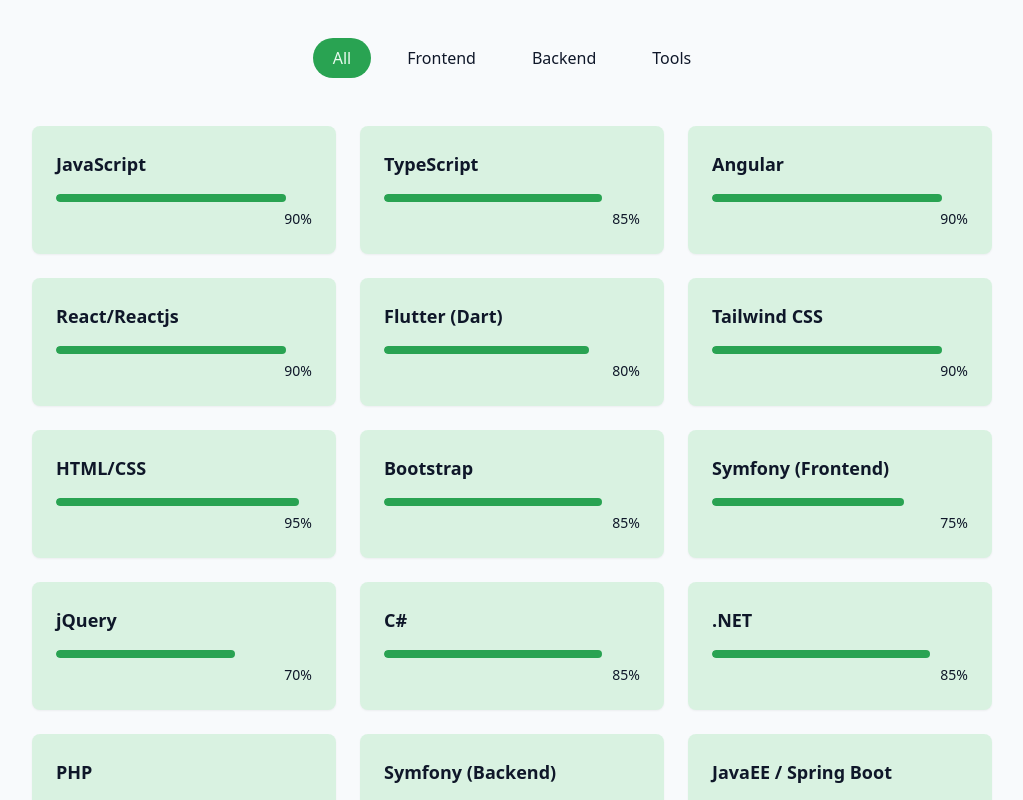
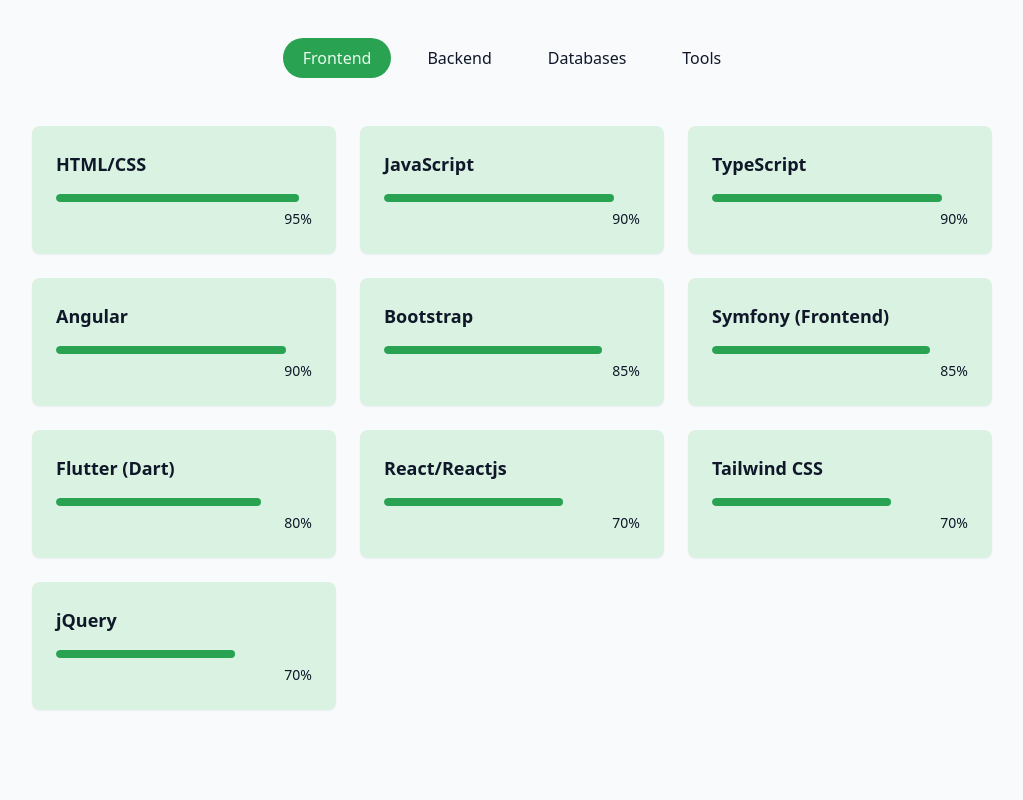
Before and after one commit to Farouk973/FelfelTech, a React (Vite) app: page / in a window 1280 px wide. Shown: the part 1700-2500 px from the top of the page, without its empty margins (128-1151 px from the left). Built offline with nearby package versions, Linux system fonts and the light colour scheme.

Commit message:
update skills

```diff
--- a/src/components/SkillsSection.jsx
+++ b/src/components/SkillsSection.jsx
@@ -3,64 +3,67 @@ import { cn } from "@/lib/utils";
 
 const skills = [
   // Frontend
-
   { name: "JavaScript", level: 90, category: "frontend" },
-  { name: "TypeScript", level: 85, category: "frontend" },
+  { name: "TypeScript", level: 90, category: "frontend" },
   { name: "Angular", level: 90, category: "frontend" },
-  { name: "React/Reactjs", level: 90, category: "frontend" },
+  { name: "React/Reactjs", level: 70, category: "frontend" },
   { name: "Flutter (Dart)", level: 80, category: "frontend" },
-  { name: "Tailwind CSS", level: 90, category: "frontend" },
+  { name: "Tailwind CSS", level: 70, category: "frontend" },
   { name: "HTML/CSS", level: 95, category: "frontend" },
   { name: "Bootstrap", level: 85, category: "frontend" },
-  { name: "Symfony (Frontend)", level: 75, category: "frontend" },
+  { name: "Symfony (Frontend)", level: 85, category: "frontend" },
   { name: "jQuery", level: 70, category: "frontend" },
 
-
   // Backend
-  { name: "C#", level: 85, category: "backend" },
-  { name: ".NET", level: 85, category: "backend" },
-  { name: "PHP", level: 80, category: "backend" },
-  { name: "Symfony (Backend)", level: 80, category: "backend" },
-  { name: "JavaEE / Spring Boot", level: 75, category: "backend" },
+  { name: "C#", level: 90, category: "backend" },
+  { name: ".NET", level: 90, category: "backend" },
+  { name: "PHP", level: 85, category: "backend" },
+  { name: "Symfony (Backend)", level: 85, category: "backend" },
+  { name: "Java", level: 90, category: "backend" },
+   { name: "JavaEE", level: 90, category: "backend" },
+    { name: "Spring Boot", level: 90, category: "backend" },
   { name: "Python", level: 70, category: "backend" },
-  { name: "Node.js", level: 80, category: "backend" },
-  { name: "JavaFX", level: 70, category: "backend" },
-  { name: "MySQL", level: 90, category: "backend" },
-  { name: "MongoDB", level: 80, category: "backend" },
-  { name: "Firestore", level: 75, category: "backend" },
-  { name: "InfluxDB", level: 70, category: "backend" },
-  { name: "PostgreSQL", level: 65, category: "backend" },
+  { name: "Node.js", level: 75, category: "backend" },
+  { name: "JavaFX", level: 85, category: "backend" },
   { name: "GraphQL", level: 65, category: "backend" },
 
+  // Databases
+  { name: "MySQL", level: 90, category: "databases" },
+  { name: "MongoDB", level: 90, category: "databases" },
+  { name: "Firestore", level: 75, category: "databases" },
+  { name: "InfluxDB", level: 80, category: "databases" },
+  { name: "PostgreSQL", level: 65, category: "databases" },
+
   // Tools
-  { name: "Git / GitHub", level: 90, category: "tools" },
+  { name: "Git / GitHub", level: 95, category: "tools" },
   { name: "Docker / DockerHub", level: 80, category: "tools" },
   { name: "Jenkins", level: 75, category: "tools" },
-  { name: "Azure DevOps", level: 75, category: "tools" },
-  { name: "Azure Boards", level: 75, category: "tools" },
-  { name: "Jira", level: 75, category: "tools" },
-  { name: "Swagger", level: 80, category: "tools" },
+  { name: "Azure DevOps", level: 95, category: "tools" },
+  { name: "Azure Boards", level: 95, category: "tools" },
+  { name: "Jira", level: 70, category: "tools" },
+  { name: "Swagger", level: 85, category: "tools" },
   { name: "Postman", level: 85, category: "tools" },
   { name: "Figma", level: 85, category: "tools" },
   { name: "VS Code", level: 95, category: "tools" },
-  { name: "Visual Studio", level: 85, category: "tools" },
+  { name: "Visual Studio", level: 95, category: "tools" },
   { name: "Vagrant", level: 70, category: "tools" },
   { name: "Nexus", level: 70, category: "tools" },
-  { name: "SonarQube", level: 75, category: "tools" },
+  { name: "SonarQube", level: 85, category: "tools" },
   { name: "Grafana / Prometheus", level: 70, category: "tools" },
   { name: "NetBeans", level: 80, category: "tools" },
   { name: "IntelliJ IDEA", level: 85, category: "tools" },
-  { name: "STS (Spring Tool Suite)", level: 75, category: "tools" },
+  { name: "STS (Spring Tool Suite)", level: 70, category: "tools" },
 ];
 
-const categories = ["all","frontend", "backend", "tools"];
+const categories = ["frontend", "backend", "databases", "tools"];
 
 export const SkillsSection = () => {
-  const [activeCategory, setActiveCategory] = useState("all");
+  const [activeCategory, setActiveCategory] = useState("frontend");
 
-  const filteredSkills = skills.filter(
-    (skill) => activeCategory === "all" || skill.category === activeCategory
-  );
+  const filteredSkills = skills
+  .filter( (skill) => skill.category === activeCategory )
+  .sort((a, b) => b.level - a.level);
+
   return (
     <section id="skills" className="py-24 px-4 relative bg-secondary/30">
       <div className="container mx-auto max-w-5xl">
@@ -92,7 +95,7 @@ export const SkillsSection = () => {
               className="bg-card p-6 rounded-lg shadow-xs card-hover"
             >
               <div className="text-left mb-4">
-                <h3 className="font-semibold text-lg"> {skill.name}</h3>
+                <h3 className="font-semibold text-lg">{skill.name}</h3>
               </div>
               <div className="w-full bg-secondary/50 h-2 rounded-full overflow-hidden">
                 <div
@@ -100,7 +103,6 @@ export const SkillsSection = () => {
                   style={{ width: skill.level + "%" }}
                 />
               </div>
-
               <div className="text-right mt-1">
                 <span className="text-sm text-muted-foreground">
                   {skill.level}%
```
